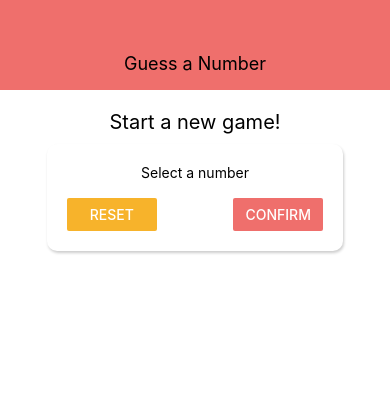
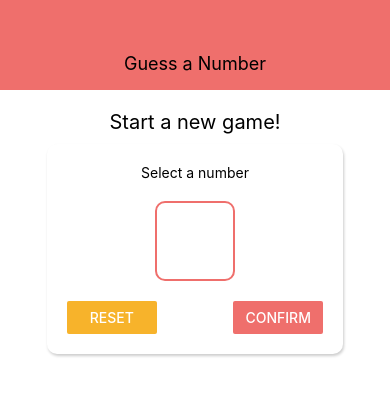
Before and after one commit to JaennPB/guess-a-number-game-app, a React Native app: screen / in a window 390 px wide. Shown: the top 396 px of the page. Built offline with nearby package versions, Linux system fonts and the light colour scheme.

Commit message:
added keyboard

```diff
--- /dev/null
+++ b/components/Input.js
@@ -0,0 +1,24 @@
+import React from "react";
+import { StyleSheet, TextInput } from "react-native";
+
+import colors from "../theme/colors";
+
+const Input = (props) => {
+  return <TextInput {...props} style={styles.input} />;
+};
+
+const styles = StyleSheet.create({
+  input: {
+    width: 80,
+    height: 80,
+    borderColor: colors.primary,
+    borderWidth: 2,
+    padding: 8,
+    textAlign: "center",
+    fontSize: 25,
+    marginVertical: 20,
+    borderRadius: 10,
+  },
+});
+
+export default Input;
--- a/screens/StartGameScreen.js
+++ b/screens/StartGameScreen.js
@@ -1,16 +1,38 @@
-import React from "react";
-import { StyleSheet, View, Text, TextInput, Button } from "react-native";
+import React, { useState } from "react";
+import {
+  StyleSheet,
+  View,
+  Text,
+  Button,
+  TouchableWithoutFeedback,
+  Keyboard,
+} from "react-native";
 
 import Card from "../components/Card";
+import Input from "../components/Input";
 import colors from "../theme/colors";
 
 const StartGameScreen = (props) => {
+  const [enteredValue, setEnteredValue] = useState("");
+
+  const enteredValueHandler = (inputValue) => {
+    setEnteredValue(inputValue.replace(/[^0-9]/g, ""));
+  };
+
   return (
+    <TouchableWithoutFeedback onPress={() => Keyboard.dismiss()}>
       <View style={styles.screen}>
         <Text style={styles.title}>Start a new game!</Text>
         <Card style={styles.inputcontainer}>
           <Text>Select a number</Text>
-        <TextInput />
+          <Input
+            blurOnSubmit
+            keyboardType="number-pad"
+            maxLength={2}
+            value={enteredValue}
+            onChangeText={enteredValueHandler}
+            returnKeyType="done"
+          />
           <View style={styles.buttonContainer}>
             <View style={styles.button}>
               <Button title="Reset" color={colors.accent} />
@@ -21,6 +43,7 @@ const StartGameScreen = (props) => {
           </View>
         </Card>
       </View>
+    </TouchableWithoutFeedback>
   );
 };
 
```
Lines whose indentation alone changed are shown as unchanged.
